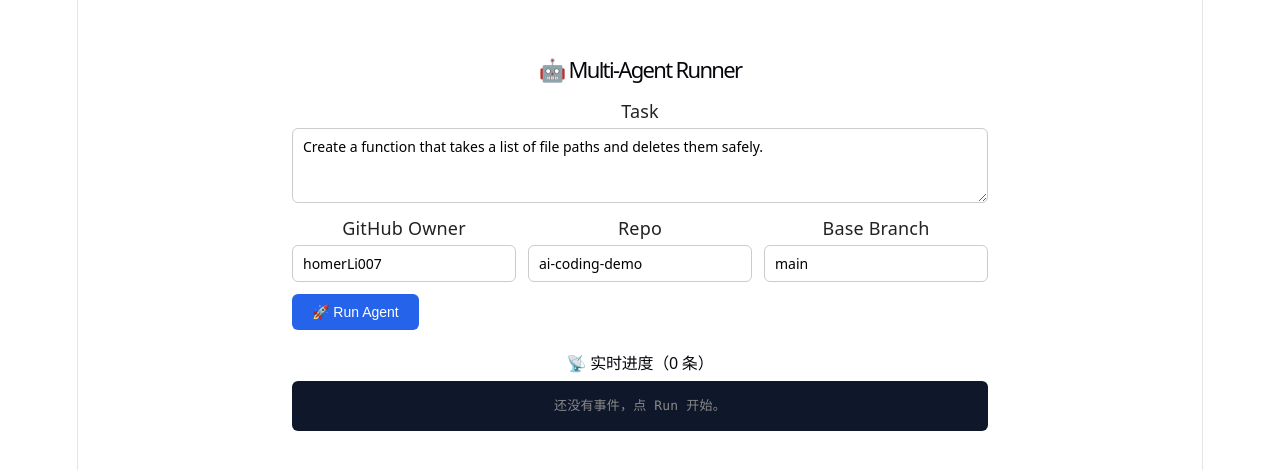
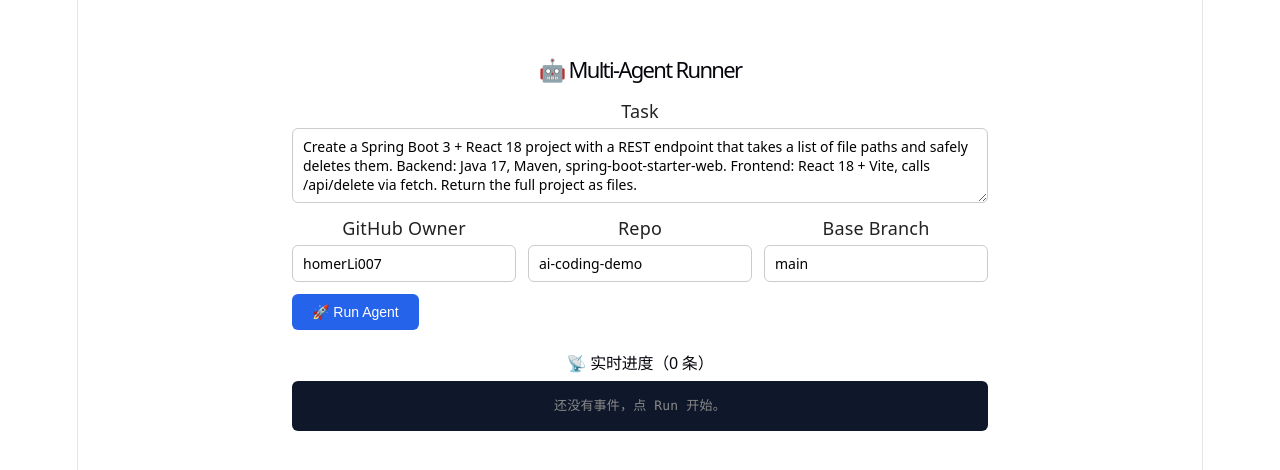
Before and after one commit to homerLi007/ai-coding-demo, a React app in the folder frontend/: page / in a window 1280 px wide. Shown: the top 470 px of the page. Built offline with nearby package versions, Linux system fonts and the light colour scheme; the HTML template or start-up script is replaced by a standard one.

Commit message:
ui: update default task to Spring Boot + React

```diff
--- a/frontend/src/App.jsx
+++ b/frontend/src/App.jsx
@@ -3,9 +3,13 @@ import { useAgentRun } from "./hooks/useAgentRun";
 
 export default function App() {
   // 表单字段（与后端 RunRequest 保持一致）
-  const [task, setTask] = useState(
-    "Create a function that takes a list of file paths and deletes them safely."
-  );
+    const [task, setTask] = useState(
+      "Create a Spring Boot 3 + React 18 project with a REST endpoint that " +
+      "takes a list of file paths and safely deletes them. " +
+      "Backend: Java 17, Maven, spring-boot-starter-web. " +
+      "Frontend: React 18 + Vite, calls /api/delete via fetch. " +
+      "Return the full project as files."
+    );
   const [owner, setOwner] = useState("homerLi007");
   const [repo, setRepo] = useState("ai-coding-demo");
   const [branch, setBranch] = useState("main");
```
